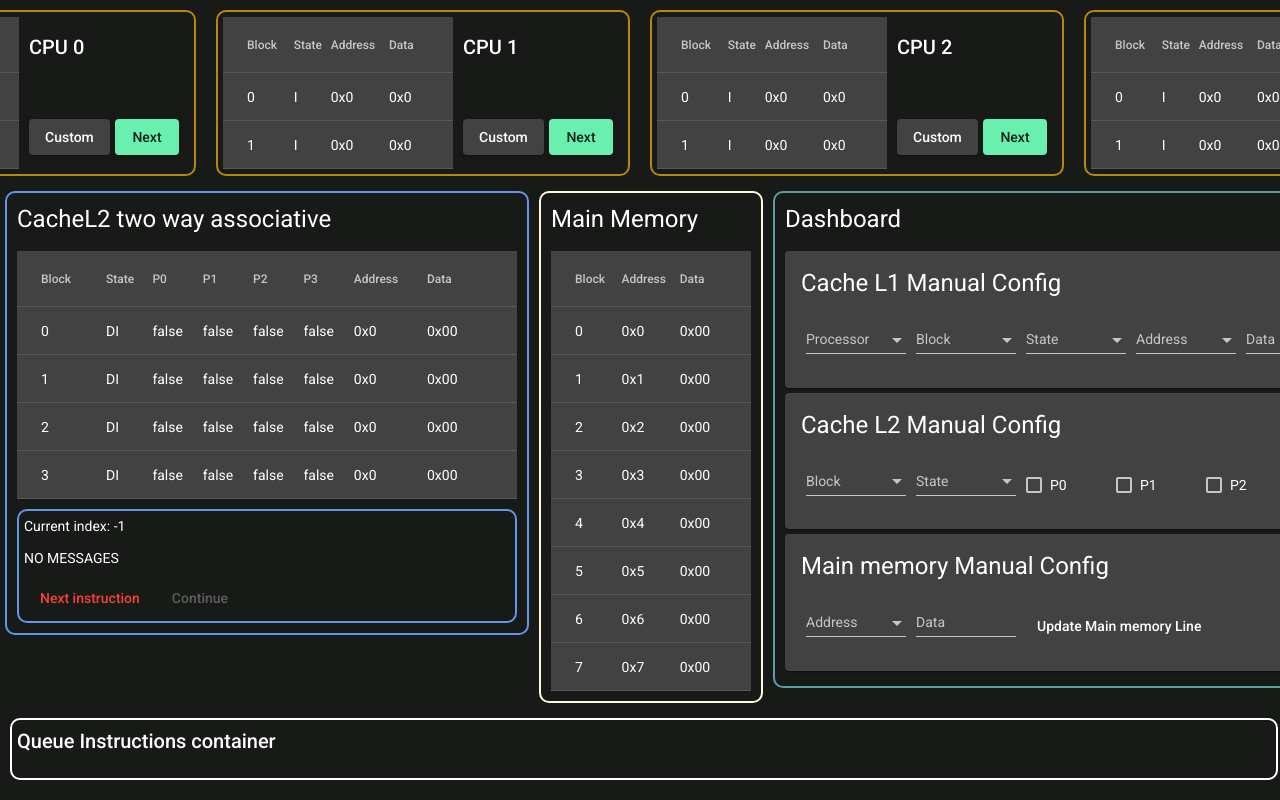
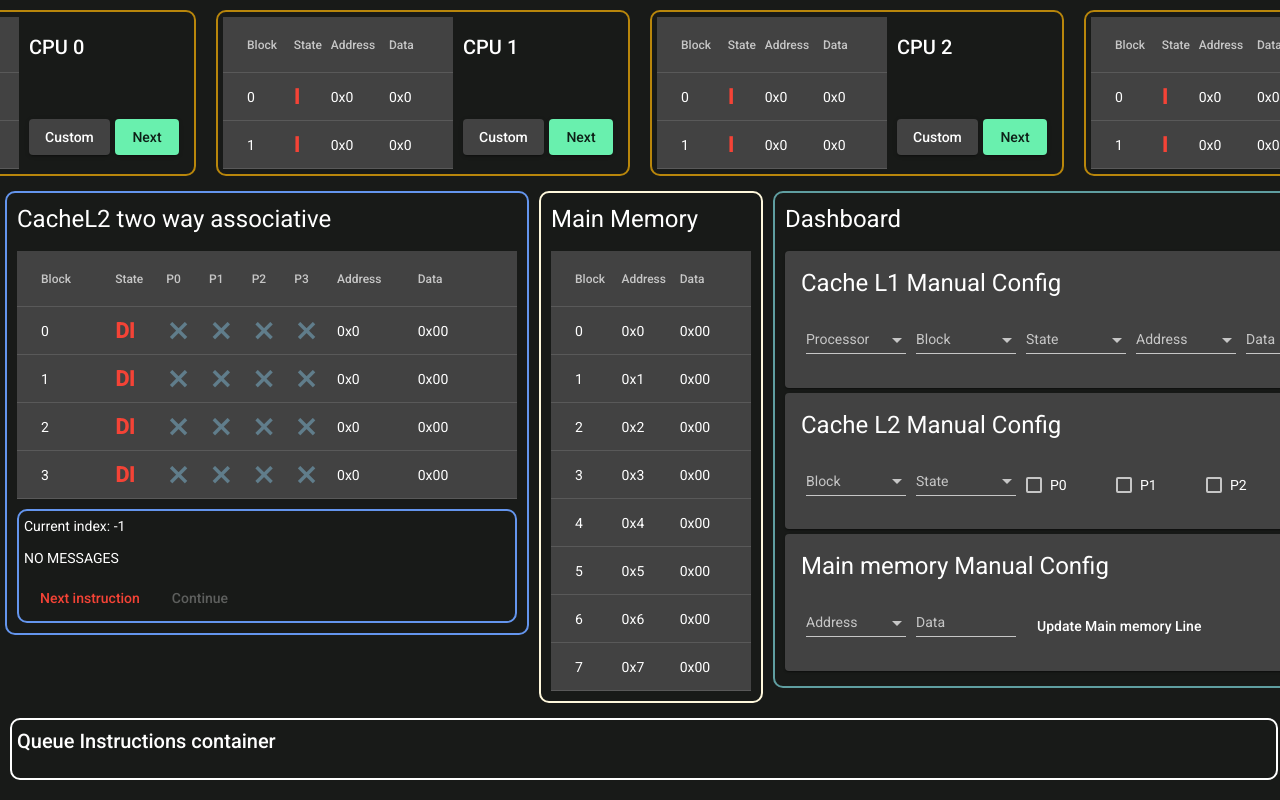
Before and after one commit to junavarro/cache-app, an Angular app: page / in a window 1280 px wide. Shown: the top 800 px of the page. Built offline with nearby package versions, Linux system fonts and the light colour scheme.

Commit message:
estilos para caches

```diff
--- a/src/app/components/cache-l2/cache-l2.component.html
+++ b/src/app/components/cache-l2/cache-l2.component.html
@@ -16,24 +16,63 @@
 
         <ng-container matColumnDef="state">
             <th mat-header-cell *matHeaderCellDef> State </th>
-            <td mat-cell *matCellDef="let element"> {{element.state}} </td>
+            <td mat-cell *matCellDef="let element" [ngClass]="{
+                'invalid' : element.state === 'DI',
+                'shared' : element.state === 'DS',
+                'modified' : element.state === 'DM' }"> {{element.state}} </td>
         </ng-container>
 
         <ng-container matColumnDef="P0">
             <th mat-header-cell *matHeaderCellDef> P0 </th>
-            <td mat-cell *matCellDef="let element"> {{element.P0 }} </td>
+            <td mat-cell *matCellDef="let element" [ngClass]="
+            { 'present' : element.P0,
+              'notPresent' : !element.P0}">
+                <ng-container *ngIf="element.P0">
+                    ✓
+                </ng-container>
+                <ng-container *ngIf="!element.P0">
+                    ⨯
+                </ng-container>
+            </td>
         </ng-container>
         <ng-container matColumnDef="P1">
             <th mat-header-cell *matHeaderCellDef> P1 </th>
-            <td mat-cell *matCellDef="let element"> {{element.P1}} </td>
+            <td mat-cell *matCellDef="let element" [ngClass]="
+            { 'present' : element.P1,
+              'notPresent' : !element.P1}">
+                <ng-container *ngIf="element.P1">
+                    ✓
+                </ng-container>
+                <ng-container *ngIf="!element.P1">
+                    ⨯
+                </ng-container>
+            </td>
         </ng-container>
         <ng-container matColumnDef="P2">
             <th mat-header-cell *matHeaderCellDef> P2 </th>
-            <td mat-cell *matCellDef="let element"> {{element.P2}} </td>
+            <td mat-cell *matCellDef="let element" [ngClass]="
+            { 'present' : element.P2,
+              'notPresent' : !element.P2}">
+                <ng-container *ngIf="element.P2">
+                    ✓
+                </ng-container>
+                <ng-container *ngIf="!element.P2">
+                    ⨯
+                </ng-container>
+            </td>
         </ng-container>
         <ng-container matColumnDef="P3">
             <th mat-header-cell *matHeaderCellDef> P3 </th>
-            <td mat-cell *matCellDef="let element"> {{element.P3}} </td>
+            <td mat-cell *matCellDef="let element" [ngClass]="
+            { 'present' : element.P3,
+              'notPresent' : !element.P3}">
+                <ng-container *ngIf="element.P3">
+                    ✓
+                </ng-container>
+                <ng-container *ngIf="!element.P3">
+                    ⨯
+                </ng-container>
+            </td>
         </ng-container>
 
 
--- a/src/app/components/cache-l2/cache-l2.component.scss
+++ b/src/app/components/cache-l2/cache-l2.component.scss
@@ -1,8 +1,41 @@
-table{
-    width: 500px;
+table {
+  width: 500px;
 }
-div{
-    &.cacheL2Container{
-        margin: 10px;
-    }
+div {
+  &.cacheL2Container {
+    margin: 10px;
+  }
 }
+td {
+  &.invalid {
+    font-size: 1.5em;
+    font-weight: bolder;
+    color: #f44336;
+  }
+  &.shared {
+    font-size: 1.5em;
+
+    font-weight: bolder;
+
+    color: #ffd740;
+  }
+  &.modified {
+    font-size: 1.5em;
+
+    font-weight: bolder;
+
+    color: #00bcd4;
+  }
+  &.present {
+    font-size: 0.8em;
+
+    font-weight: bolder;
+
+    color: #00bcd4;
+  }
+  &.notPresent {
+    font-size: 2em;
+    font-weight: bolder;
+    color: #607D8B;
+  }
+}
--- a/src/app/components/node/node.component.html
+++ b/src/app/components/node/node.component.html
@@ -14,7 +14,14 @@
             <!-- Name Column -->
             <ng-container matColumnDef="state">
                 <th mat-header-cell *matHeaderCellDef> State </th>
-                <td mat-cell *matCellDef="let element"> {{element.state}} </td>
+                <td [ngClass]="{
+                    'invalid' : element.state === 'I',
+                    'shared' : element.state === 'S',
+                    'modified' : element.state === 'M' }" mat-cell *matCellDef="let element">
+
+                        {{element.state}}
+
+                </td>
             </ng-container>
 
             <!-- Weight Column -->
--- a/src/app/components/node/node.component.scss
+++ b/src/app/components/node/node.component.scss
@@ -1,4 +1,4 @@
-div.spinner{
+div.spinner {
   display: flex;
   justify-content: center;
   align-items: center;
@@ -19,7 +19,7 @@ div {
     width: 100%;
     justify-content: space-around;
     color: white;
-    h2{
+    h2 {
       margin-bottom: 2px;
     }
     div {
@@ -35,3 +35,25 @@ div {
 table {
   width: 230px;
 }
+
+td {
+  &.invalid {
+    font-size: 1.5em;
+    font-weight: bolder;
+    color: #F44336;
+  }
+  &.shared {
+    font-size: 1.5em;
+
+    font-weight: bolder;
+
+    color: #FFD740;
+  }
+  &.modified {
+    font-size: 1.5em;
+
+    font-weight: bolder;
+
+    color: #00BCD4;
+  }
+}
```
